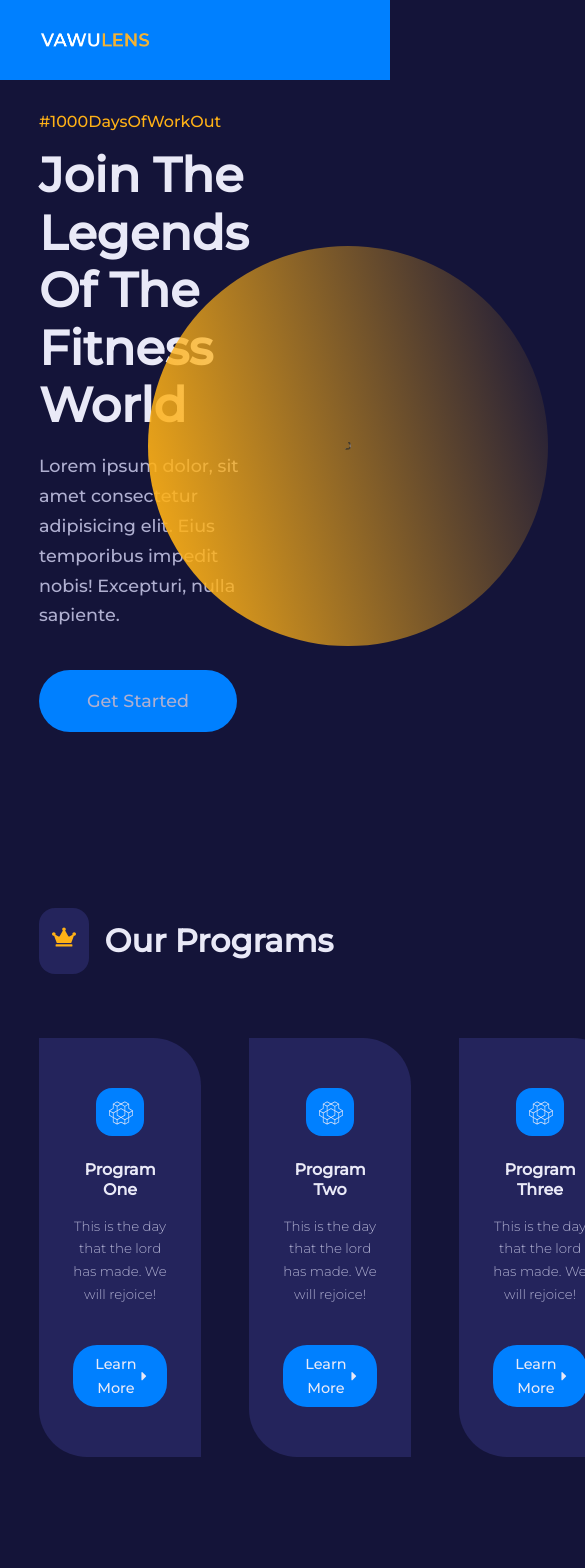
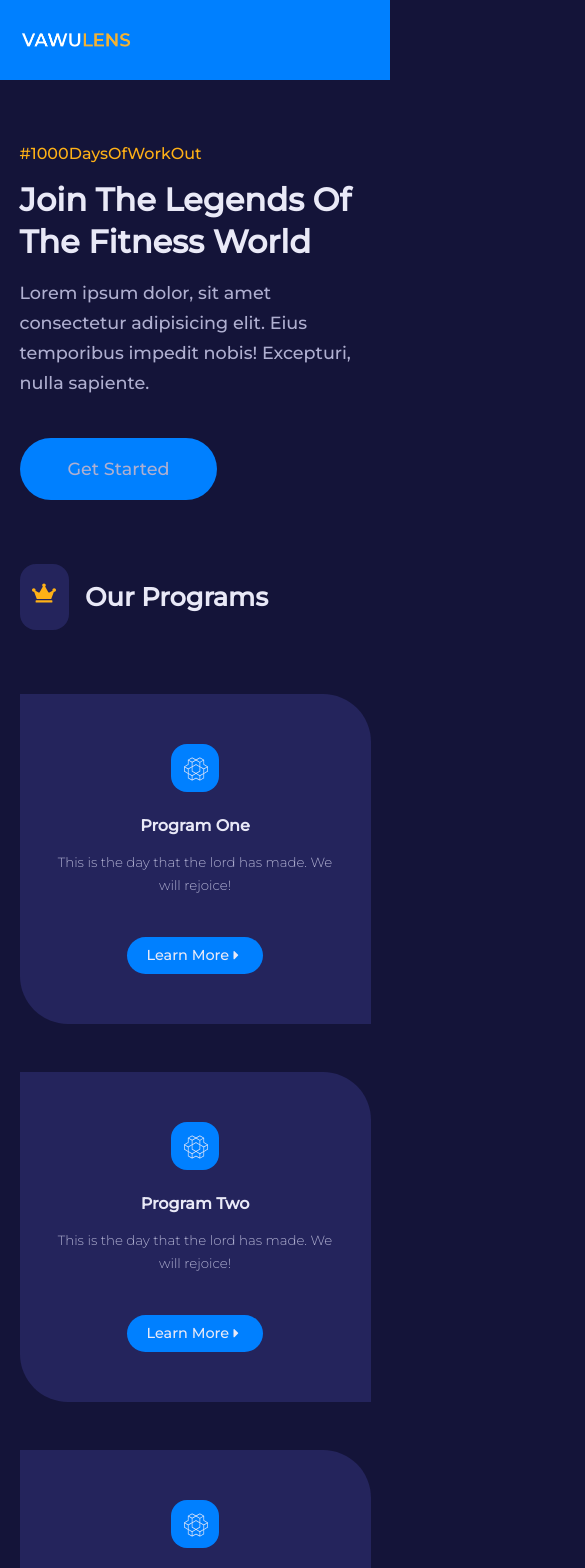
Before and after one commit to Canaga81/sport-web, a React (Vite) app: page / in a window 390 px wide. Shown: the top 1568 px of the page, 585 px wide, since content can reach past the window. Built offline with nearby package versions, Linux system fonts and the light colour scheme; some icons are missing.

Commit message:
Home Responsive Finish & About Page Start

```diff
--- /dev/null
+++ b/src/components/Header/index.jsx
@@ -0,0 +1,19 @@
+import React from 'react'
+
+const Header = ({title, image, children}) => {
+  return (
+      <header className='header'>
+          <div className="header__container">
+              <div className="header__container-bg">
+                  <img src={image} alt="Header bg Image" />
+              </div>
+              <div className="header__content">
+                  <h2>{title}</h2>
+                  <p>{children}</p>
+              </div>
+          </div>
+    </header>
+  )
+}
+
+export default Header
--- a/src/components/Values/index.jsx
+++ b/src/components/Values/index.jsx
@@ -10,8 +10,8 @@ const Values = () => {
         <section className='values'>
             <div className="container values__container">
                 <div className="values-left">
-                    <div className="values-image">
-                        <img src={Image} alt="values-image" />
+                    <div className="values__image">
+                        <img src={Image} alt="values__image" />
                     </div>
                 </div>
                 <div className="values-right">
--- a/src/index.css
+++ b/src/index.css
@@ -172,3 +172,26 @@ section {
     display: block;
     font-weight: 300;
 }
+
+@media screen and (max-width: 1024px) {
+    body {
+        .container {
+            width: var(--container-width-md);
+        }
+
+        h1 {
+            font-size: 2rem;
+        }
+
+        h2 {
+            font-size: 1.6rem;
+        }
+    }
+}
+
+@media screen and (max-width: 600px) {
+    h1 {
+        font-size: 2.2rem;
+        line-height: 1.3;
+    }
+}
--- a/src/pages/About/index.jsx
+++ b/src/pages/About/index.jsx
@@ -1,9 +1,23 @@
-import './about.css'
+import './about.css';
+import Header from '../../components/Header';
+import HeaderImage from '../../images/header_bg_1.jpg';
 
 const About = () => {
+
   return (
-    <div>About</div>
-  )
-}
 
-export default About
+    <div>
+
+      <Header title='About Us' image={HeaderImage}>
+        Lorem ipsum dolor sit amet consectetur adipisicing elit.
+        Laboriosam nulla velit modi quis, vitae tempora?
+        Possimus laudantium maxime similique. Rerum?
+      </Header>
+
+    </div>
+
+  );
+
+};
+
+export default About;
--- a/src/pages/Home/home.css
+++ b/src/pages/Home/home.css
@@ -1,3 +1,5 @@
+/*! Main-Header */
+
 .main__header {
     width: 100vw;
     height: calc(100vh - 3rem);
@@ -288,3 +290,120 @@ footer {
 .link_a:hover {
     color: var(--color-secondary);
 }
+
+@media screen and (max-width: 1024px) {
+
+    /*! Main Header */
+
+    .main__header {
+        height: fit-content;
+        padding: 12rem 0;
+    }
+
+    .main__header-container {
+        gap: 0;
+    }
+
+    .main__header-circle {
+        width: 16rem;
+        height: 16rem;
+    }
+
+    /*! Programs */
+
+    .programs__wrapper {
+        grid-template-columns: 1fr 1fr;
+    }
+
+    /*! Values */
+
+    .values__container {
+        grid-template-columns: 1fr;
+        justify-content: center;
+        gap: 4rem;
+    }
+
+    .values__wrapper {
+        gap: 4rem 3rem;
+    }
+
+    .values__image {
+        display: none;
+    }
+
+    /*! FAQs */
+
+    .faqs__wrapper {
+        grid-template-columns: 1fr;
+    }
+
+    /*! Testimonials */
+
+    .testimonials {
+        width: 75%;
+    }
+
+    /*! Footer */
+
+    .footer__container {
+        grid-template-columns: 1fr 1fr;
+        gap: 4rem;
+    }
+
+}
+
+@media screen and (max-width: 600px) {
+
+    /*! Main-Header */
+
+    .main__header {
+        margin-top: 0;
+        padding: 12rem 0 0;
+    }
+
+    .main__header-container {
+        grid-template-columns: 1fr;
+    }
+
+    .main__header-circle {
+        display: none;
+    }
+
+    .main__header-image {
+        display: none;
+    }
+
+    /*! Programs */
+
+    .programs__wrapper {
+        grid-template-columns: 1fr;
+    }
+
+    /*! Testimonials */
+
+    .testimonials {
+        width: 90%;
+    }
+
+    /*! Values */
+
+    .values__wrapper {
+        grid-template-columns: 1fr;
+    }
+
+    /*! Footer */
+
+    .footer__container {
+        grid-template-columns: 1fr;
+        justify-content: center;
+    }
+
+    .footer__container article {
+        align-items: center;
+    }
+
+    .footer__container article p {
+        text-align: center;
+    }
+
+}
```
